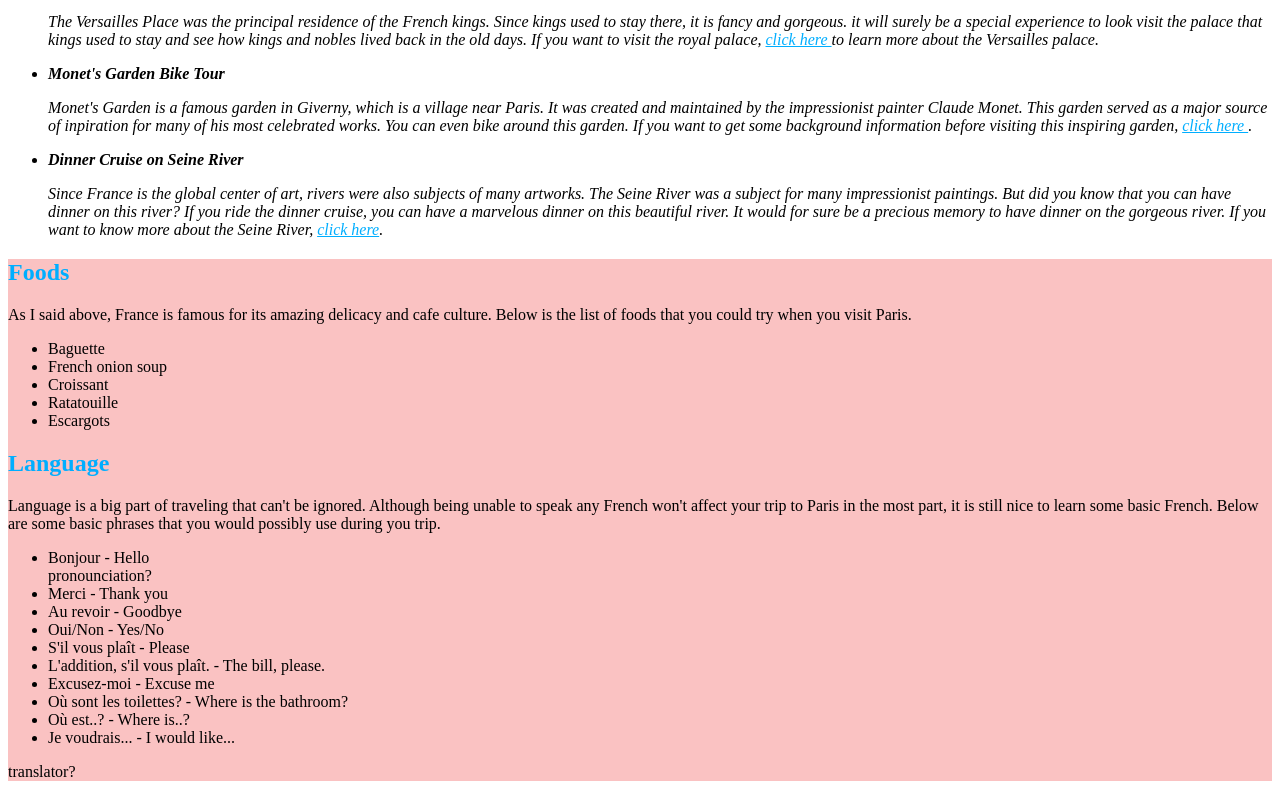
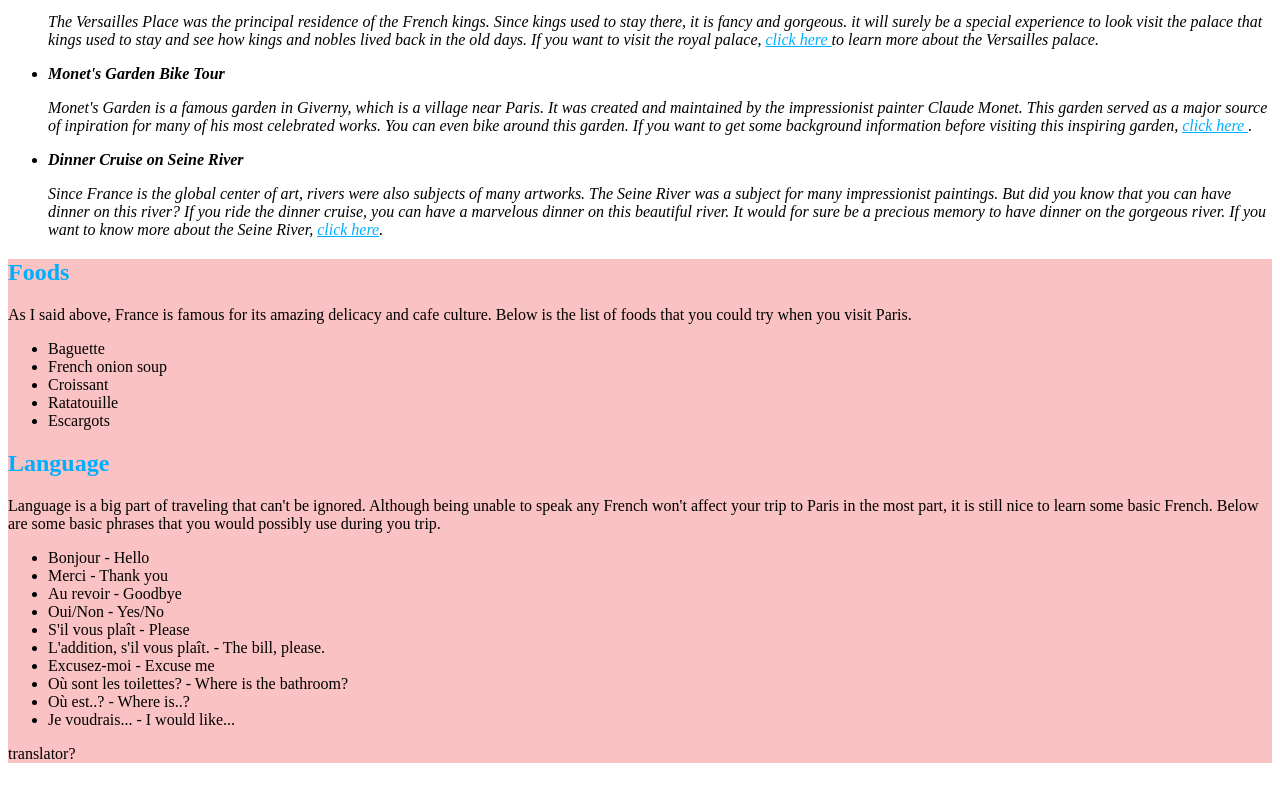
Before and after one commit to Jiwon0528/Jiwon0528.github.io, a plain HTML site: page Paris.html in a window 1280 px wide. Shown: the part 801-1590 px from the top of the page. Drawn offline with Linux system fonts and the light colour scheme.

Commit message:
update Paris.html

```diff
--- a/Paris.html
+++ b/Paris.html
@@ -43,7 +43,6 @@
 <p>Language is a big part of traveling that can't be ignored. Although being unable to speak any French won't affect your trip to Paris in the most part, it is still nice to learn some basic French. Below are some basic phrases that you would possibly use during you trip. </p>
 <ul>
   <li>Bonjour - Hello</li>
-  pronounciation?
   <li>Merci - Thank you</li>
   <li>Au revoir - Goodbye</li>
   <li>Oui/Non - Yes/No</li>
```
